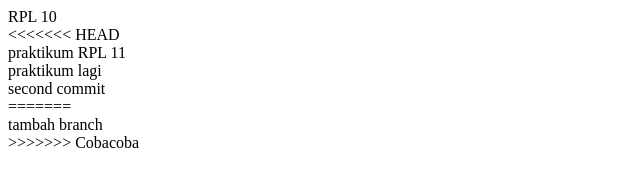
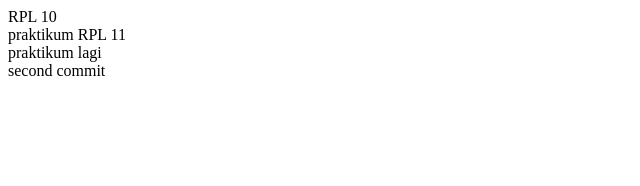
Before and after one commit to Zankimen/git, a plain HTML site: page index.html in a window 1280 px wide. Shown: the whole page, without its empty margins (0-640 px from the left). Drawn offline with Linux system fonts and the light colour scheme.

Commit message:
Merge branch 'master' of https://github.com/Zankimen/git

```diff
--- a/index.html
+++ b/index.html
@@ -9,12 +9,8 @@
     <div>
         RPL 10
     </div>
-<<<<<<< HEAD
     <div> praktikum RPL 11</div>
     <div> praktikum lagi </div>
     <div> second commit</div>
-=======
-    <div> tambah branch</div>
->>>>>>> Cobacoba
 </body>
 </html>
```
